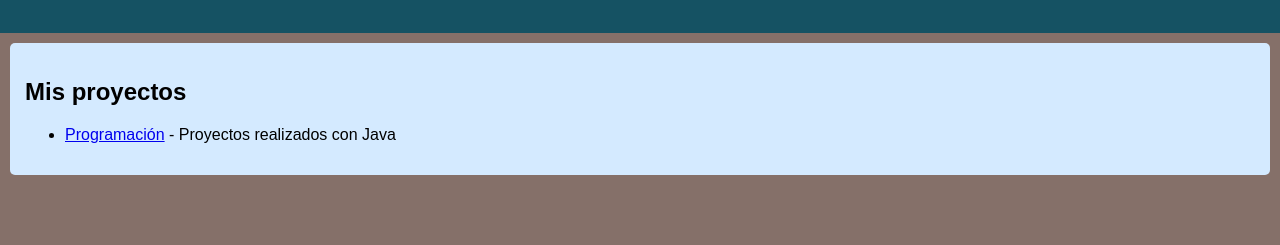
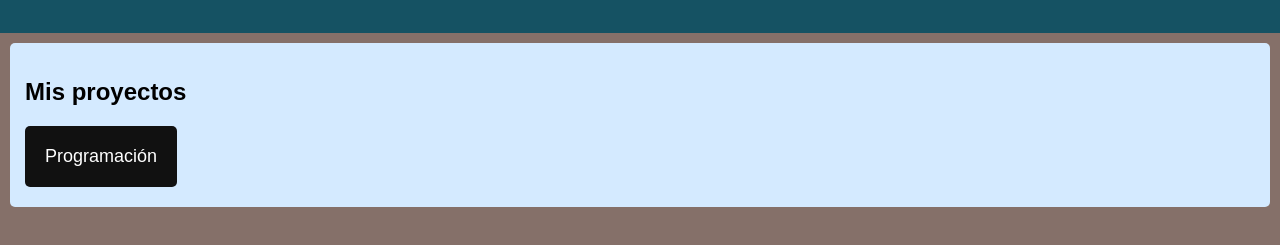
Before and after one commit to mpgiker06/mpgiker06.github.io, a website built with webpack: page index.html in a window 1280 px wide. Shown: the part 121-366 px from the top of the page. Built offline with nearby package versions, Linux system fonts and the light colour scheme.

Commit message:
css 0.1.2 html 0.1

```diff
--- a/css/style.css
+++ b/css/style.css
@@ -21,3 +21,72 @@ section {
   border-radius:5px;
   margin:10px;
 }
+
+.botones{
+  display: grid;
+  grid-template-columns: repeat(4, 1fr);
+}
+
+button {
+  padding: 15px;
+  font-size: 18px;
+  border: none;
+  border-radius:5px;
+  cursor: pointer;
+  background: #666;
+  color: white;
+  padding:20px;
+  margin-bottom:5px;
+}
+
+.holographic-container {
+  display: flex;
+  justify-content: center;
+  align-items: center;
+  height: 20vh;
+  background: #000;
+}
+
+a {
+  text-decoration: none;
+}
+
+.holographic-card {
+  background: #111;
+  display: flex;
+  justify-content: center;
+  align-items: center;
+  position: relative;
+  overflow: hidden;
+  border-radius: 5px;
+  transition: all 0.5s ease;
+  text-decoration: none;
+}
+
+.holographic-card::before {
+  content: '';
+  position: absolute;
+  top: -50%;
+  left: -50%;
+  width: 200%;
+  height: 200%;
+  background: linear-gradient(
+    0deg,
+    transparent,
+    transparent 30%,
+    rgba(0,255,255,0.3)
+  );
+  transform: rotate(-45deg);
+  transition: all 0.5s ease;
+  opacity: 0;
+}
+
+.holographic-card:hover {
+  transform: scale(1.05);
+  box-shadow: 0 0 20px rgba(0,255,255,0.5);
+}
+
+.holographic-card:hover::before {
+  opacity: 1;
+  transform: rotate(-45deg) translateY(100%);
+}
--- a/index.html
+++ b/index.html
@@ -31,9 +31,9 @@
   <main>
     <section>
       <h2>Mis proyectos</h2>
-      <ul>
-        <li><a href="https://github.com/mpgiker06/Programacion">Programación</a> - Proyectos realizados con Java</li>
-     </ul>
+      <a href="https://github.com/mpgiker06/Programacion">
+        <button class="holographic-card">Programación</button>
+      </a>
     </section>
   </main>
   <script src="js/app.js"></script>
```
